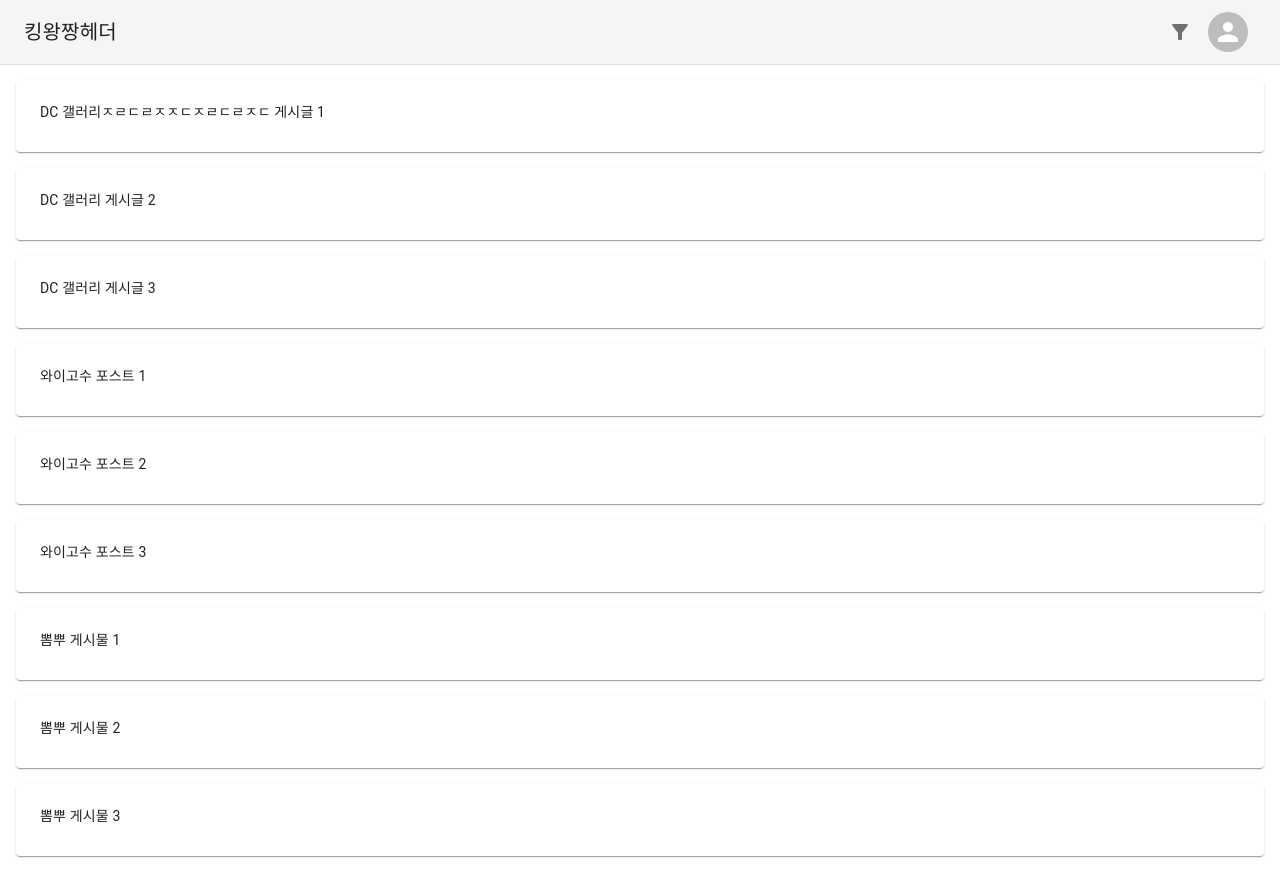
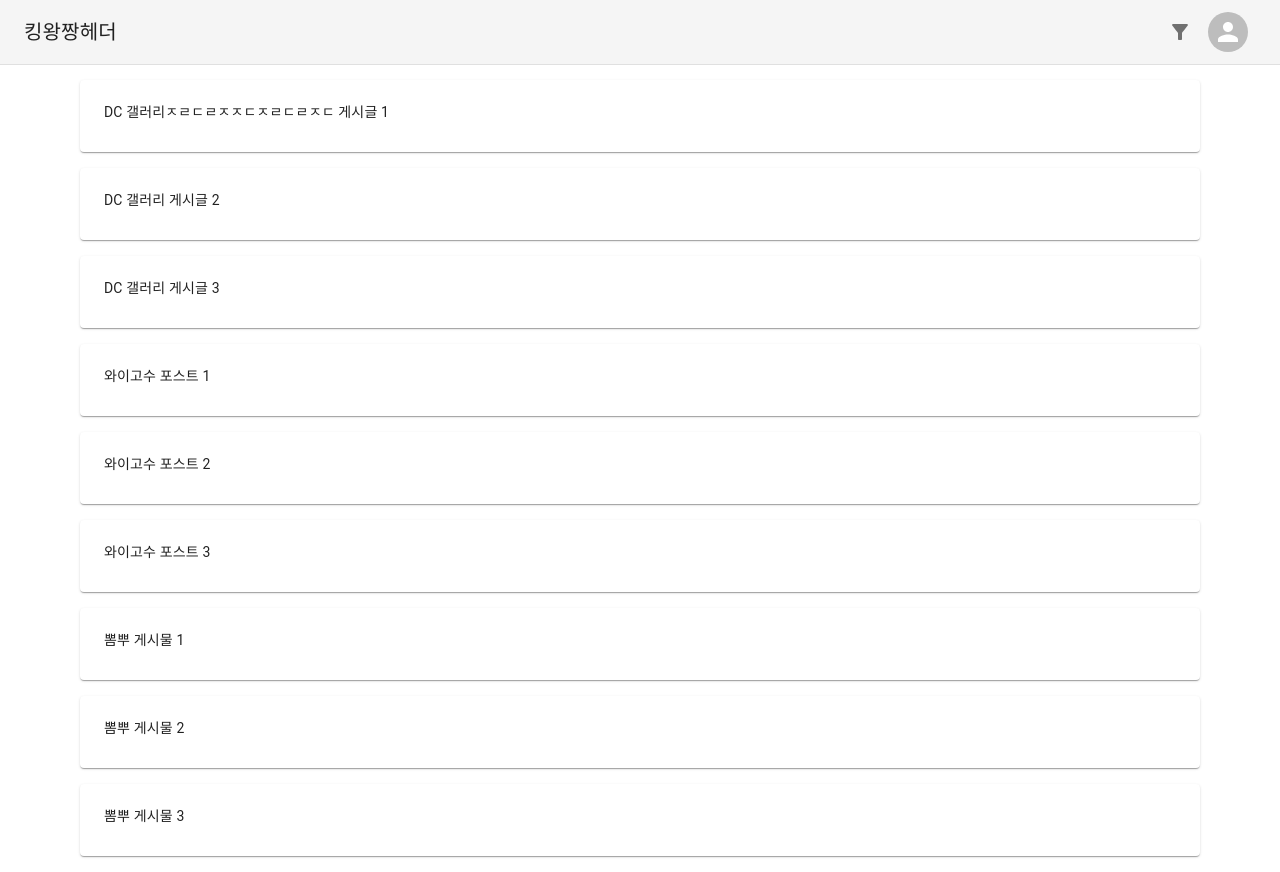
Before and after one commit to Student-Jasons/kingwangjjang-fe, a Next.js app: page / in a window 1280 px wide. Built offline with nearby package versions, Linux system fonts and the light colour scheme.

Commit message:
:hammer: Container 태그 복구

```diff
--- a/app/page.tsx
+++ b/app/page.tsx
@@ -1,11 +1,12 @@
 import { Header } from "./components/Header/Header";
 import { ContentWrapper } from "./components/ContentWrapper";
+import { Container } from "@mui/material";
 
 export default function Home() {
   return (
-    <>
+    <Container>
       <Header></Header>
       <ContentWrapper />
-    </>
+    </Container>
   );
 }
```
